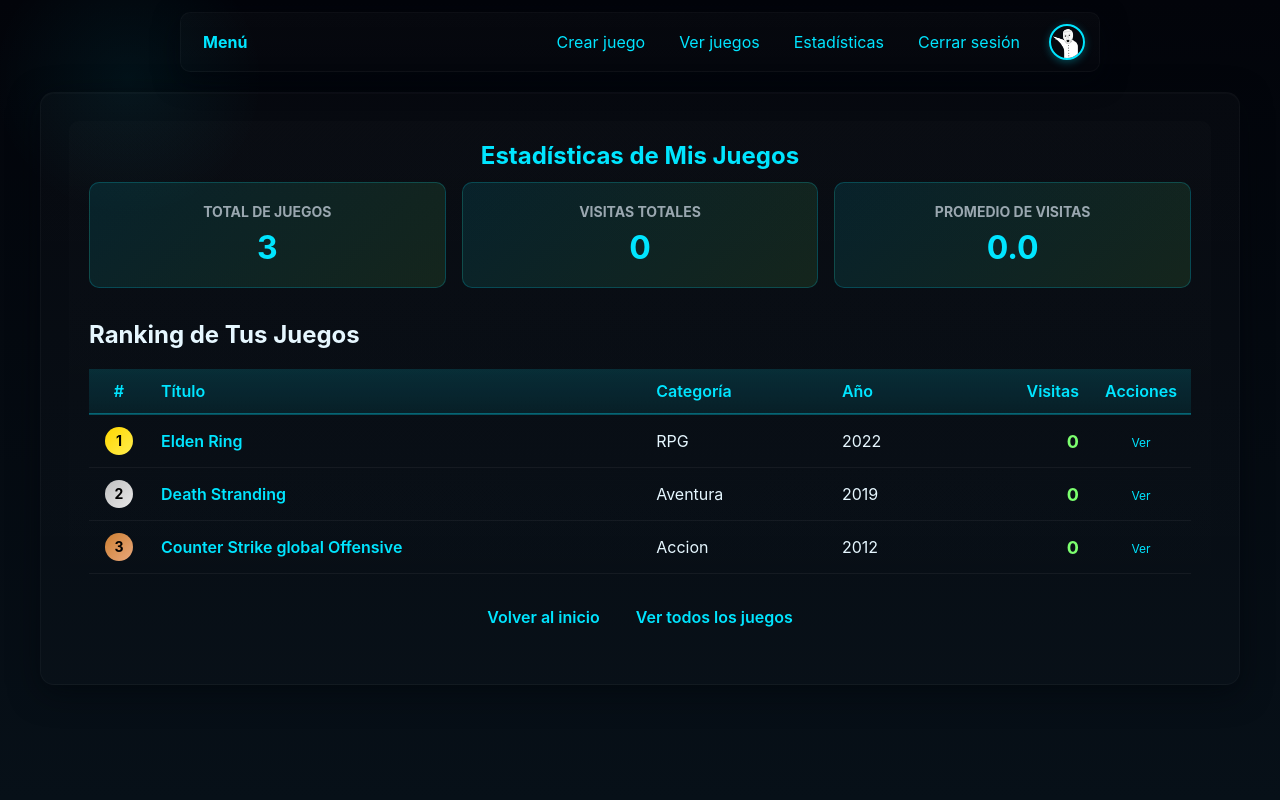
After one commit to ElZorroGG/ActividadEvaluable1PHP, a PHP site: page /PerfilUsuario/EstadisticasJuegos.php in a window 1280 px wide. The commit adds this page. Run offline with PHP 8.4, Linux system fonts and the light colour scheme; a user stored in the database is signed in; data comes from the database, SQL or seed files in the repository.

Commit message:
Arreglos sistema visitas y comprobaciones de integridad

```diff
--- a/BibliotecaDeJuegos/BuscaArchivos.php
+++ b/BibliotecaDeJuegos/BuscaArchivos.php
@@ -1,7 +1,7 @@
 <?php
 if (session_status() !== PHP_SESSION_ACTIVE) session_start();
 if (!isset($_SESSION["Usuario"])) {
-    header("Location: /ActividadEvaluable1PHP/login.php");
+    header("Location: /ActividadEvaluable1PHP/DatosUsuario/login.php");
     exit;
 }
 require_once __DIR__ . '/../Conexion.php';
--- a/BibliotecaDeJuegos/Creabibliotecaphp.php
+++ b/BibliotecaDeJuegos/Creabibliotecaphp.php
@@ -6,7 +6,7 @@ require_once __DIR__ . '/../Conexion.php';
 
 if (empty($_SESSION["Usuario"]) || (empty($_SESSION["user_id"]) && empty($_SESSION["id"]))) {
     $_SESSION["ErrorAñadirJuego"] = "Debes iniciar sesión para añadir un juego.";
-    header("Location: /ActividadEvaluable1PHP/login.php");
+    header("Location: /ActividadEvaluable1PHP/DatosUsuario/login.php");
     exit;
 }
 
--- a/BibliotecaDeJuegos/VerJuegoEditar.php
+++ b/BibliotecaDeJuegos/VerJuegoEditar.php
@@ -6,7 +6,7 @@ unset($_SESSION["ErrorEditar"], $_SESSION["ExitoEditar"]);
 
 if (!isset($game)) {
   if (!isset($_SESSION["Usuario"])) {
-    header("Location: /ActividadEvaluable1PHP/login.php");
+    header("Location: /ActividadEvaluable1PHP/DatosUsuario/login.php");
     exit;
   }
 
--- a/BibliotecaDeJuegos/VerJuegoEditarphp.php
+++ b/BibliotecaDeJuegos/VerJuegoEditarphp.php
@@ -1,7 +1,7 @@
 <?php
 if (session_status() !== PHP_SESSION_ACTIVE) session_start();
 if (!isset($_SESSION["Usuario"])) {
-    header("Location: /ActividadEvaluable1PHP/login.php");
+    header("Location: /ActividadEvaluable1PHP/DatosUsuario/login.php");
     exit;
 }
 require_once __DIR__ . '/../Conexion.php';
--- a/BibliotecaDeJuegos/VerJuegosphp.php
+++ b/BibliotecaDeJuegos/VerJuegosphp.php
@@ -48,9 +48,6 @@ if (session_status() !== PHP_SESSION_ACTIVE) session_start();
               <div class="meta">
                 <div class="title"><?php echo $title; ?></div>
                 <div class="author small"><?php echo $autor; ?></div>
-                <div class="views-counter" style="display:flex;align-items:center;gap:4px;margin-top:6px;opacity:0.9;">
-                  <span style="font-size:12px;"><?php echo number_format((int)($j["visualizaciones"] ?? 0)); ?> visitas</span>
-                </div>
               </div>
             </div>
           </a>
@@ -74,9 +71,6 @@ if (session_status() !== PHP_SESSION_ACTIVE) session_start();
               <div class="meta">
                 <div class="title"><?php echo $title; ?></div>
                 <div class="author small"><?php echo $autor; ?></div>
-                <div class="views-counter" style="display:flex;align-items:center;gap:4px;margin-top:6px;opacity:0.9;">
-                  <span style="font-size:12px;"><?php echo number_format((int)($j["visualizaciones"] ?? 0)); ?> visitas</span>
-                </div>
               </div>
             </div>
           </a>
--- a/DatosUsuario/Registro.php
+++ b/DatosUsuario/Registro.php
@@ -83,7 +83,7 @@ function previewImage(input) {
 
       <div class="foto-perfil-container">
         <div class="upload-box" onclick="document.getElementById('fotoPerfil').click()">
-          <label for="fotoPerfil">📷 Foto de perfil (opcional)</label>
+          <label for="fotoPerfil">Foto de perfil (opcional)</label>
           <small>Haz clic para seleccionar una imagen<br>Máximo 5MB · JPG, PNG, GIF, WEBP</small>
           <input name="fotoPerfil" id="fotoPerfil" type="file" accept="image/jpeg,image/png,image/gif,image/webp" onchange="previewImage(this)">
         </div>
--- a/Estilo.css
+++ b/Estilo.css
@@ -389,3 +389,104 @@ a.menu-btn:hover { background: rgba(0,229,255,0.06) !important; transform: trans
     border: 1px solid var(--accent);
     font-weight: 700;
 }
+
+/* Estadísticas de Juegos */
+.stats-summary {
+    display: grid;
+    grid-template-columns: repeat(auto-fit, minmax(200px, 1fr));
+    gap: 16px;
+    margin-bottom: 24px;
+}
+
+.stat-card {
+    background: linear-gradient(135deg, rgba(0,229,255,0.1), rgba(124,255,111,0.1));
+    border: 1px solid rgba(0,229,255,0.2);
+    border-radius: 10px;
+    padding: 20px;
+    text-align: center;
+}
+
+.stat-card h3 {
+    margin: 0 0 8px 0;
+    font-size: 14px;
+    color: var(--muted);
+    text-transform: uppercase;
+}
+
+.stat-card .stat-value {
+    font-size: 32px;
+    font-weight: 700;
+    color: var(--accent);
+}
+
+.stats-table {
+    width: 100%;
+    border-collapse: collapse;
+    margin-top: 20px;
+}
+
+.stats-table th {
+    background: linear-gradient(180deg, rgba(0,229,255,0.15), rgba(0,229,255,0.08));
+    padding: 12px;
+    text-align: left;
+    font-weight: 600;
+    color: var(--accent);
+    border-bottom: 2px solid rgba(0,229,255,0.3);
+}
+
+.stats-table td {
+    padding: 12px;
+    border-bottom: 1px solid rgba(255,255,255,0.05);
+}
+
+.stats-table tr:hover {
+    background: rgba(0,229,255,0.05);
+}
+
+.stats-table .game-title {
+    font-weight: 600;
+    color: var(--accent);
+}
+
+.stats-table .views-count {
+    font-weight: 700;
+    font-size: 18px;
+    color: var(--accent-2);
+}
+
+.no-games {
+    text-align: center;
+    padding: 40px;
+    color: var(--muted);
+}
+
+.rank {
+    display: inline-block;
+    width: 28px;
+    height: 28px;
+    line-height: 28px;
+    text-align: center;
+    border-radius: 50%;
+    font-weight: 700;
+    font-size: 14px;
+}
+
+.rank-1 {
+    background: linear-gradient(135deg, #ffd700, #ffed4e);
+    color: #000;
+}
+
+.rank-2 {
+    background: linear-gradient(135deg, #c0c0c0, #e8e8e8);
+    color: #000;
+}
+
+.rank-3 {
+    background: linear-gradient(135deg, #cd7f32, #e8a87c);
+    color: #000;
+}
+
+.rank-other {
+    background: rgba(255,255,255,0.05);
+    color: var(--muted);
+}
--- a/PerfilUsuario/EditarPerfil.php
+++ b/PerfilUsuario/EditarPerfil.php
@@ -105,7 +105,7 @@ if (!empty($fotoPerfilTemp) && $fotoPerfilTemp !== '') {
                 <img src="<?php echo htmlspecialchars((string)$fotoPerfil); ?>" alt="Foto actual" class="preview-foto">
 
                 <div class="upload-box" onclick="document.getElementById('fotoPerfil').click()">
-                    <label for="fotoPerfil">📷 Cambiar foto de perfil</label>
+                    <label for="fotoPerfil">Cambiar foto de perfil</label>
                     <small>Haz clic para seleccionar una nueva imagen<br>Máximo 5MB · JPG, PNG, GIF, WEBP</small>
                     <input name="fotoPerfil" id="fotoPerfil" type="file" accept="image/jpeg,image/png,image/gif,image/webp" onchange="previewImage(this)">
                 </div>
--- /dev/null
+++ b/PerfilUsuario/EstadisticasJuegos.php
@@ -0,0 +1,23 @@
+<?php
+if (session_status() !== PHP_SESSION_ACTIVE) session_start();
+if (!isset($_SESSION["Usuario"])) {
+    header("Location: /ActividadEvaluable1PHP/DatosUsuario/login.php");
+    exit;
+}
+
+require_once __DIR__ . '/../Conexion.php';
+
+$userId = $_SESSION["user_id"] ?? 0;
+
+try {
+    $stmt = $conn->prepare("SELECT id, titulo, autor, categoria, anio, visualizaciones, created_at FROM bibliotecajuegos WHERE user_id = :uid ORDER BY visualizaciones DESC, created_at DESC");
+    $stmt->execute([':uid' => $userId]);
+    $juegos = $stmt->fetchAll(PDO::FETCH_ASSOC);
+} catch (PDOException $e) {
+    $juegos = [];
+}
+
+$totalVisitas = array_sum(array_column($juegos, 'visualizaciones'));
+$totalJuegos = count($juegos);
+
+require __DIR__ . DIRECTORY_SEPARATOR . "EstadisticasJuegosphp.php";
--- /dev/null
+++ b/PerfilUsuario/EstadisticasJuegosphp.php
@@ -0,0 +1,82 @@
+<?php
+if (session_status() !== PHP_SESSION_ACTIVE) session_start();
+?>
+<!DOCTYPE html>
+<html lang="es">
+<head>
+    <meta charset="utf-8">
+    <meta name="viewport" content="width=device-width,initial-scale=1">
+    <title>Estadísticas de Mis Juegos</title>
+    <link rel="stylesheet" href="/ActividadEvaluable1PHP/Estilo.css?v=5">
+</head>
+<body>
+<?php include __DIR__ . '/../menu.php'; ?>
+
+<div class="container">
+    <div class="panel">
+        <h1>Estadísticas de Mis Juegos</h1>
+
+        <div class="stats-summary">
+            <div class="stat-card">
+                <h3>Total de Juegos</h3>
+                <div class="stat-value"><?php echo $totalJuegos; ?></div>
+            </div>
+            <div class="stat-card">
+                <h3>Visitas Totales</h3>
+                <div class="stat-value"><?php echo number_format($totalVisitas); ?></div>
+            </div>
+            <div class="stat-card">
+                <h3>Promedio de Visitas</h3>
+                <div class="stat-value"><?php echo $totalJuegos > 0 ? number_format($totalVisitas / $totalJuegos, 1) : 0; ?></div>
+            </div>
+        </div>
+
+        <?php if (empty($juegos)): ?>
+            <div class="no-games">
+                <p>Aún no has creado ningún juego.</p>
+                <p><a href="/ActividadEvaluable1PHP/BibliotecaDeJuegos/CreaBiblioteca.php" class="menu-btn">Crear mi primer juego</a></p>
+            </div>
+        <?php else: ?>
+            <h2 style="margin-top: 32px; margin-bottom: 16px;">Ranking de Tus Juegos</h2>
+            <table class="stats-table">
+                <thead>
+                    <tr>
+                        <th style="width: 60px; text-align: center;">#</th>
+                        <th>Título</th>
+                        <th>Categoría</th>
+                        <th>Año</th>
+                        <th style="text-align: right;">Visitas</th>
+                        <th style="width: 100px; text-align: center;">Acciones</th>
+                    </tr>
+                </thead>
+                <tbody>
+                    <?php foreach ($juegos as $index => $juego):
+                        $rank = $index + 1;
+                        $rankClass = $rank === 1 ? 'rank-1' : ($rank === 2 ? 'rank-2' : ($rank === 3 ? 'rank-3' : 'rank-other'));
+                    ?>
+                    <tr>
+                        <td style="text-align: center;">
+                            <span class="rank <?php echo $rankClass; ?>"><?php echo $rank; ?></span>
+                        </td>
+                        <td class="game-title"><?php echo htmlspecialchars($juego['titulo']); ?></td>
+                        <td><?php echo htmlspecialchars($juego['categoria']); ?></td>
+                        <td><?php echo htmlspecialchars($juego['anio']); ?></td>
+                        <td style="text-align: right;" class="views-count"><?php echo number_format((int)$juego['visualizaciones']); ?></td>
+                        <td style="text-align: center;">
+                            <a href="/ActividadEvaluable1PHP/BibliotecaDeJuegos/VerJuego.php?id=<?php echo (int)$juego['id']; ?>" style="color:var(--accent);text-decoration:none;font-size:12px;">Ver</a>
+                        </td>
+                    </tr>
+                    <?php endforeach; ?>
+                </tbody>
+            </table>
+        <?php endif; ?>
+
+        <div class="actions" style="margin-top: 24px;">
+            <a class="menu-btn" href="/ActividadEvaluable1PHP/Session.php">Volver al inicio</a>
+            <a class="menu-btn" href="/ActividadEvaluable1PHP/BibliotecaDeJuegos/VerJuegos.php">Ver todos los juegos</a>
+        </div>
+    </div>
+</div>
+
+</body>
+</html>
--- a/menu.php
+++ b/menu.php
@@ -36,6 +36,7 @@ if ($fotoPerfil === null) {
         <?php else: ?>
           <li><a href="/ActividadEvaluable1PHP/BibliotecaDeJuegos/CreaBiblioteca.php">Crear juego</a></li>
           <li><a href="/ActividadEvaluable1PHP/BibliotecaDeJuegos/VerJuegos.php">Ver juegos</a></li>
+          <li><a href="/ActividadEvaluable1PHP/PerfilUsuario/EstadisticasJuegos.php">Estadísticas</a></li>
           <li><a class="secondary" href="/ActividadEvaluable1PHP/cerrarSession.php">Cerrar sesión</a></li>
           <li class="user-profile">
             <a href="/ActividadEvaluable1PHP/PerfilUsuario/EditarPerfil.php" title="Editar perfil">
```
